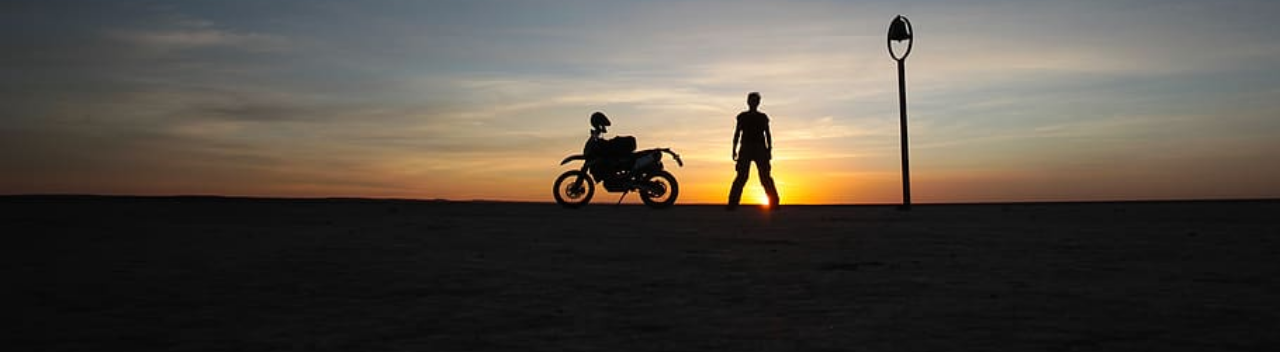
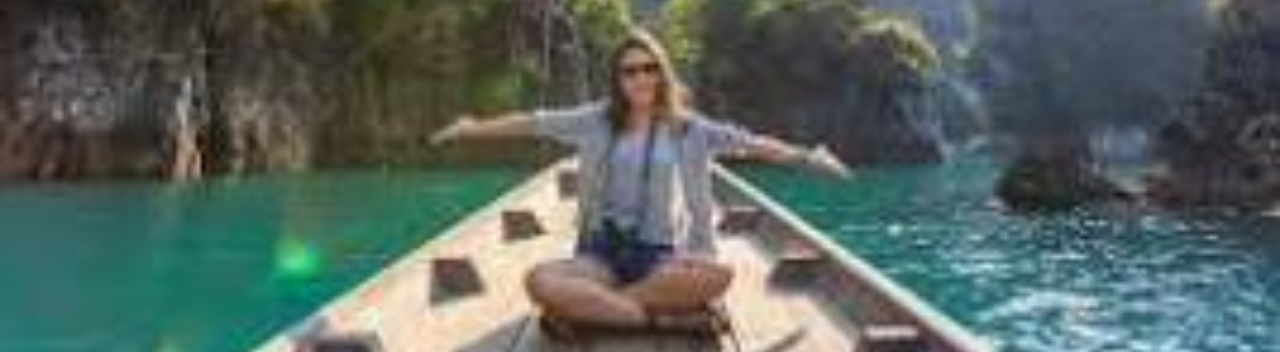
Before and after one commit to ibrahimscivic/OIBSIP, a plain HTML site: page LANDING PAGE/index.html in a window 1280 px wide. Shown: the part 448-800 px from the top of the page. Drawn offline with Linux system fonts and the light colour scheme.

Commit message:
style.css

```diff
--- a/LANDING PAGE/style.css
+++ b/LANDING PAGE/style.css
@@ -46,7 +46,7 @@ p {
     width: 100%;
     height: 100vh;
 
-    background-image: url(bg3.jpg);
+    background-image: url(bg1.jpg);
     background-size: cover;
 
 }
```
